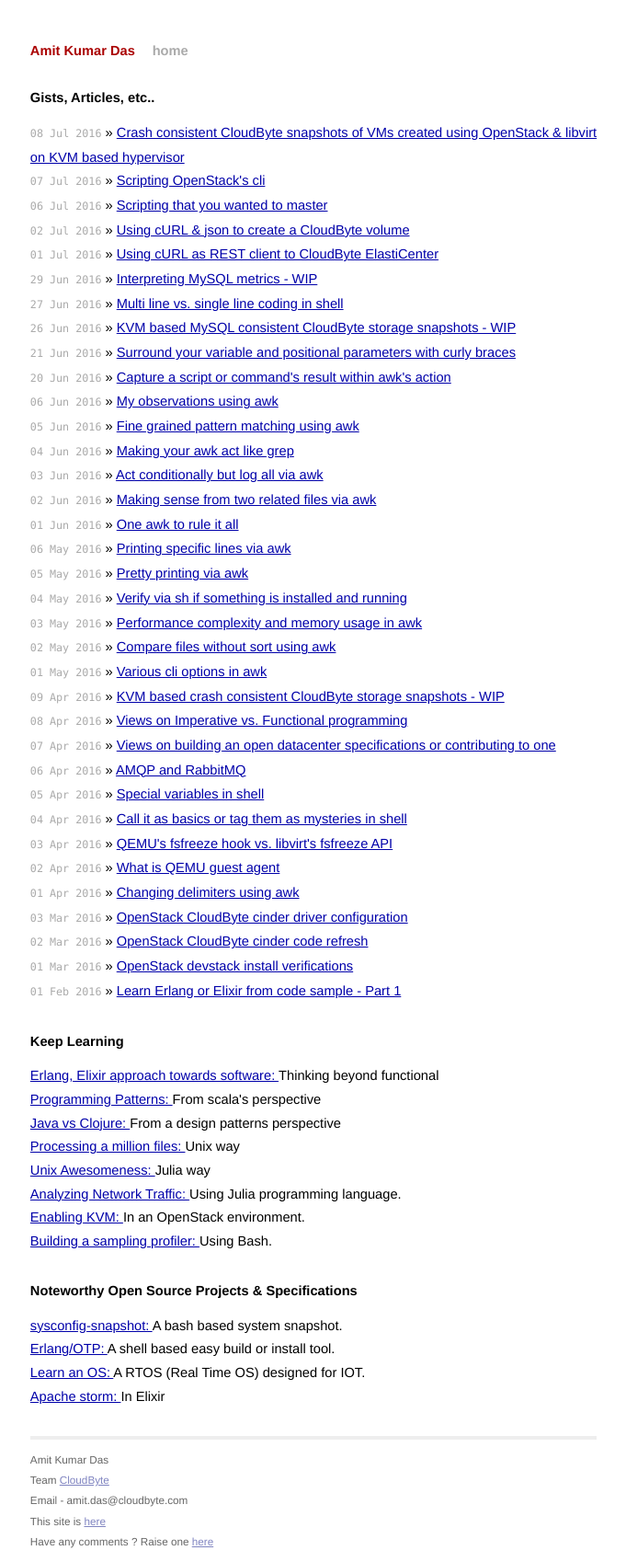
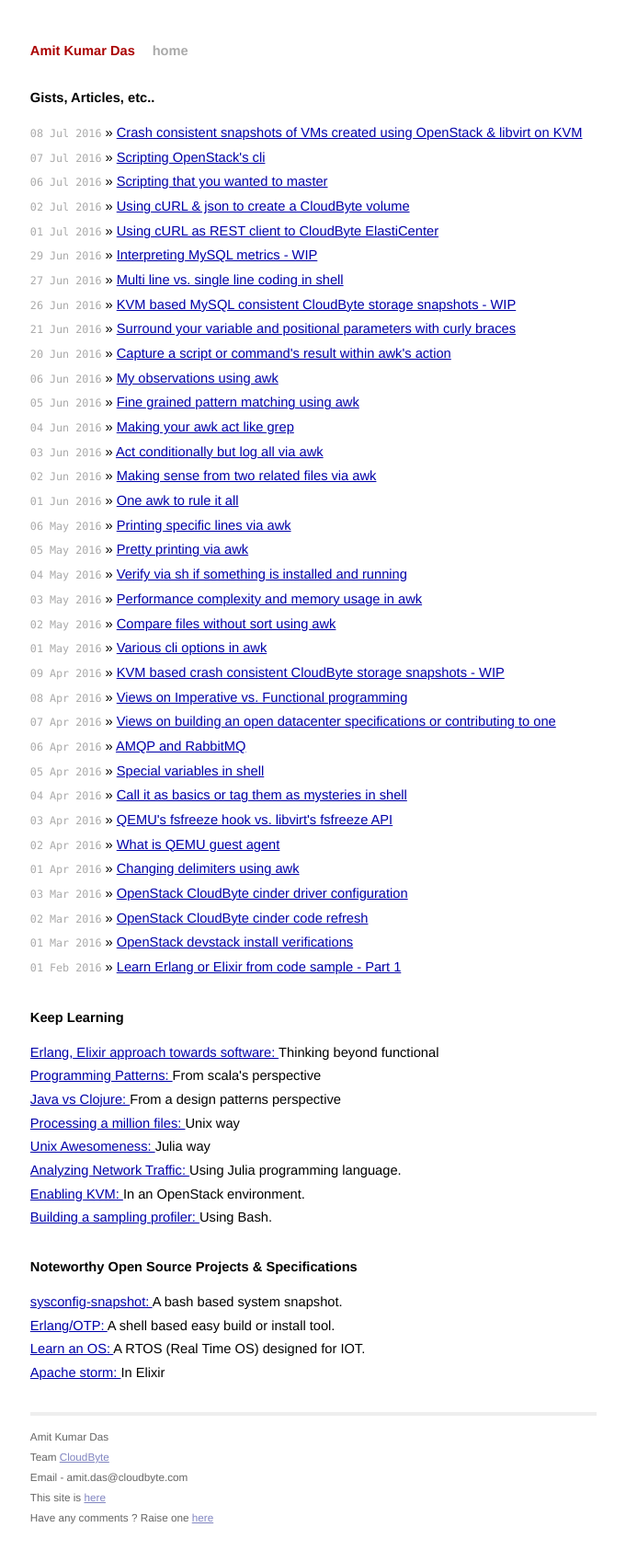
Before and after one commit to AmitKumarDas/amitkumardas.github.io, a Jekyll site: the page built from index.html, in a window 1280 px wide. Shown: the whole page at 92% size, without its empty margins (299-980 px from the left). Built offline with Jekyll 4.4.1, drawn with Linux system fonts in a browser that asks for light colours; after the commit the page ends 1673 px from its top, so only the background shows below that.

Commit message:
Update 2016-07-08-crash-consistent-cloudbyte-snapshots-of-vms-created-using-openstack-and-libvirt-on-kvm.md

```diff
--- a/_posts/2016-07-08-crash-consistent-cloudbyte-snapshots-of-vms-created-using-openstack-and-libvirt-on-kvm.md
+++ b/_posts/2016-07-08-crash-consistent-cloudbyte-snapshots-of-vms-created-using-openstack-and-libvirt-on-kvm.md
@@ -1,6 +1,6 @@
 ---
 layout: post
-title: Crash consistent CloudByte snapshots of VMs created using OpenStack & libvirt on KVM based hypervisor
+title: Crash consistent snapshots of VMs created using OpenStack & libvirt on KVM
 ---
 
 # Crash consistent CloudByte snapshots of VMs created using OpenStack & libvirt on KVM based hypervisor
```
